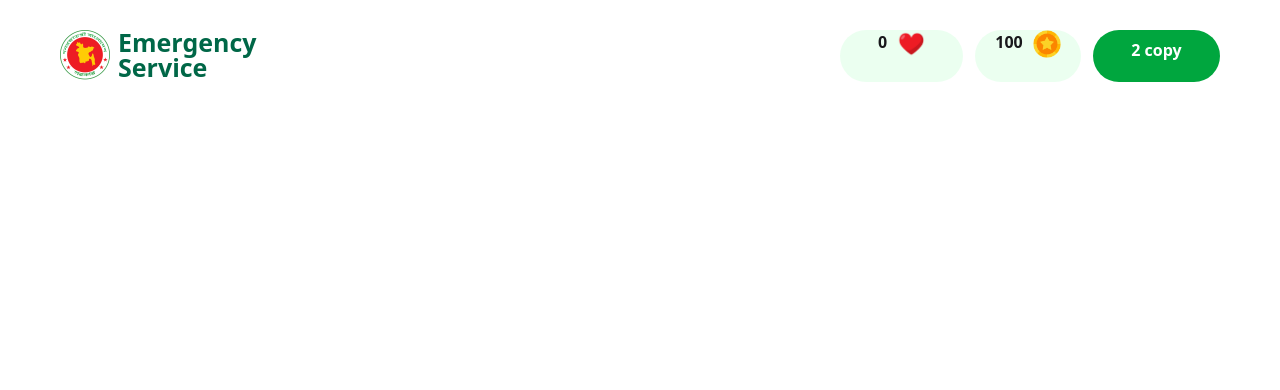
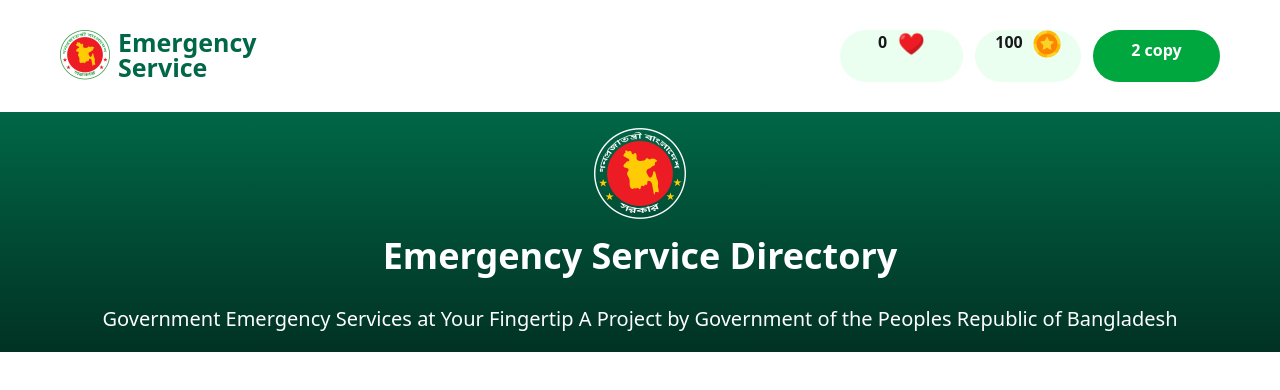
Before and after one commit to sulayman110/Emargencie-contuct-number-a5, a plain HTML site: page index.html in a window 1280 px wide. Drawn offline with nearby package versions, Linux system fonts and the light colour scheme.

Commit message:
hero-section

```diff
--- a/index.html
+++ b/index.html
@@ -36,6 +36,15 @@
             </div>
         </div>
     </nav>
+    <section class="hero">
+        <div class="hero-parents w-[100%] h-[240px] bg-gradient-to-t from-[#013223] to-[#006747] text-center p-4">
+            <div class="flex justify-center">
+                <img class="w-[92px] h-[92px]" src="./assets/logo-dark.png" alt="">
+            </div>
+            <h1 class="text-white text-4xl font-bold mt-4"> Emergency Service Directory</h1>
+            <p class="text-white text-[20px] mt-7">Government Emergency Services at Your Fingertip A Project by  Government of the Peoples Republic of Bangladesh</p>
+        </div>
+    </section>
 
 </body>
 </html>
```
